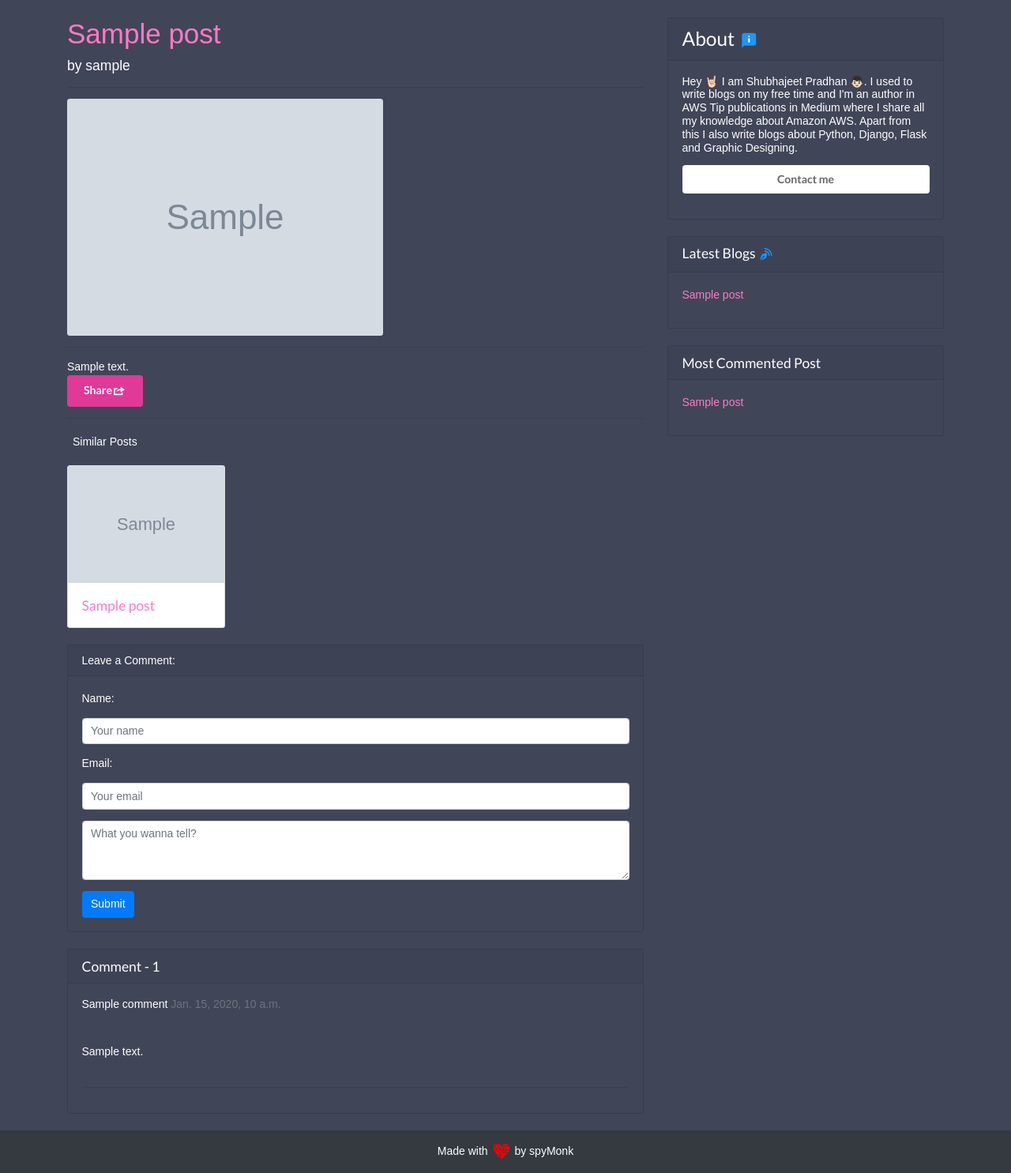
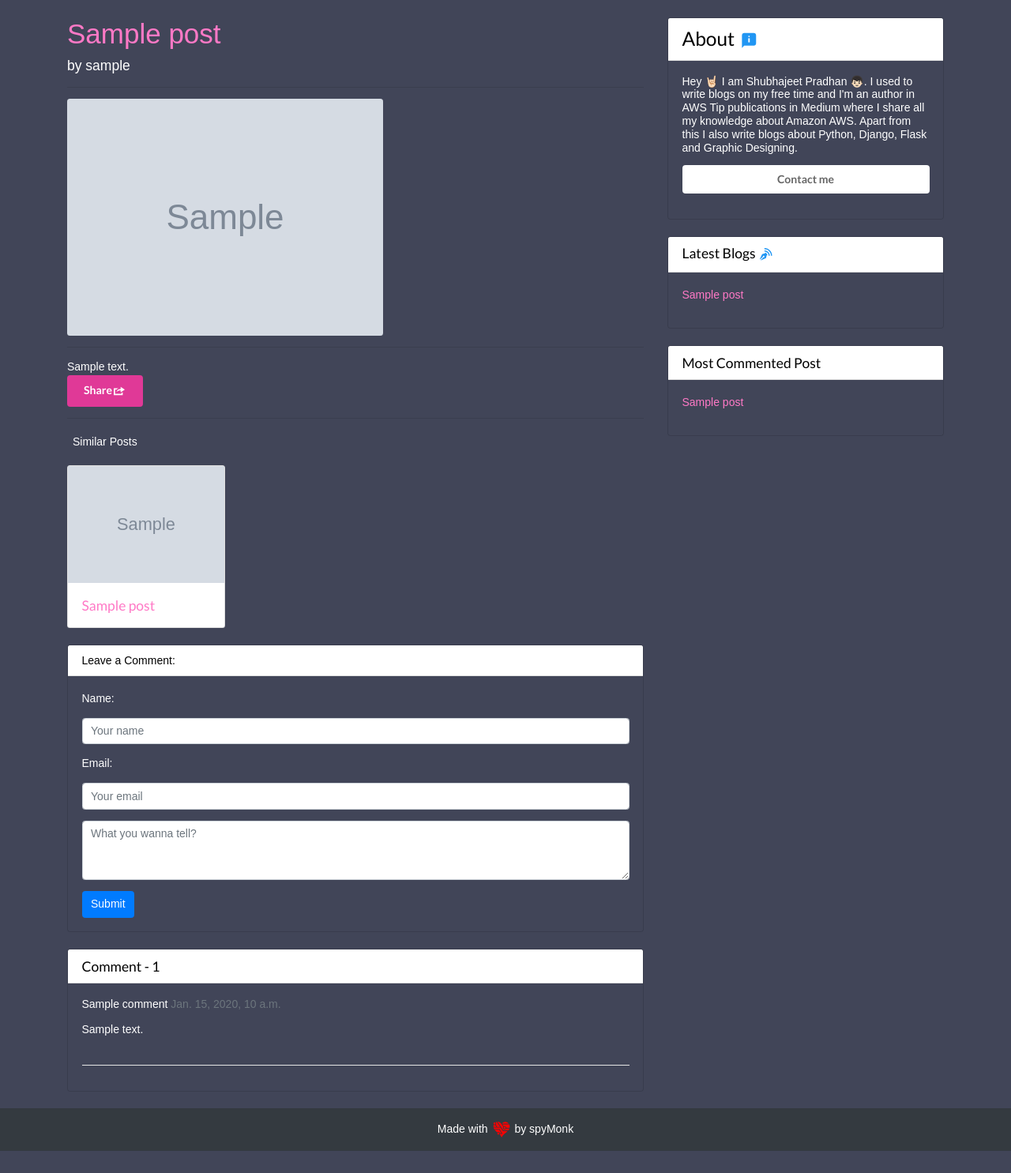
Before and after one commit to shubhajeet1207/spyMonk-Says, a Django app: template templates/blog/post-detail.html in a window 1280 px wide. Shown: the part 49-1534 px from the top of the page at 79% size. After the commit the page ends 1506 px from the top, so only its background shows below. Run offline with Django 3.2, Linux system fonts and the light colour scheme; tables that the repository leaves empty hold one stand-in row (values such as "Sample post"); the template is opened without the code that fills it: values that come from a table or form of the project are taken from there, most other values are stand-ins (such as "Sample title", 1, 10 or a date in 2020); grey boxes marked "Sample" are stand-in pictures; some libraries are stand-ins or nearby versions; some web fonts are replaced.

Commit message:
plural concept added

```diff
--- a/myblog/static/blog/css/style.css
+++ b/myblog/static/blog/css/style.css
@@ -32,8 +32,17 @@ a {
     background: #282a36 !important;
 }
 
+.line-color {
+    background-color: #fff;
+}
+
+.text {
+    color: #f7f7f7;
+}
+
 .card-header {
-    color: #fff;
+    color: #000000;
+    background-color: #ffffff;
 }
 
 .mb-4, .my-4 {
--- a/templates/partials/_comments.html
+++ b/templates/partials/_comments.html
@@ -16,11 +16,10 @@
                                 <span class="text-muted">{{ comment.created }}</span>
                             </a>
                         </h6>
-                        <br>
-                        <p> {{ comment.body|linebreaks }} </p>
+                        <p class="text"> {{ comment.body|linebreaks }} </p>
                     </div>
                     </div>
-                <hr>
+                <hr class="line-color">
                 {% endfor %}
             </li>
         </ul>
```
